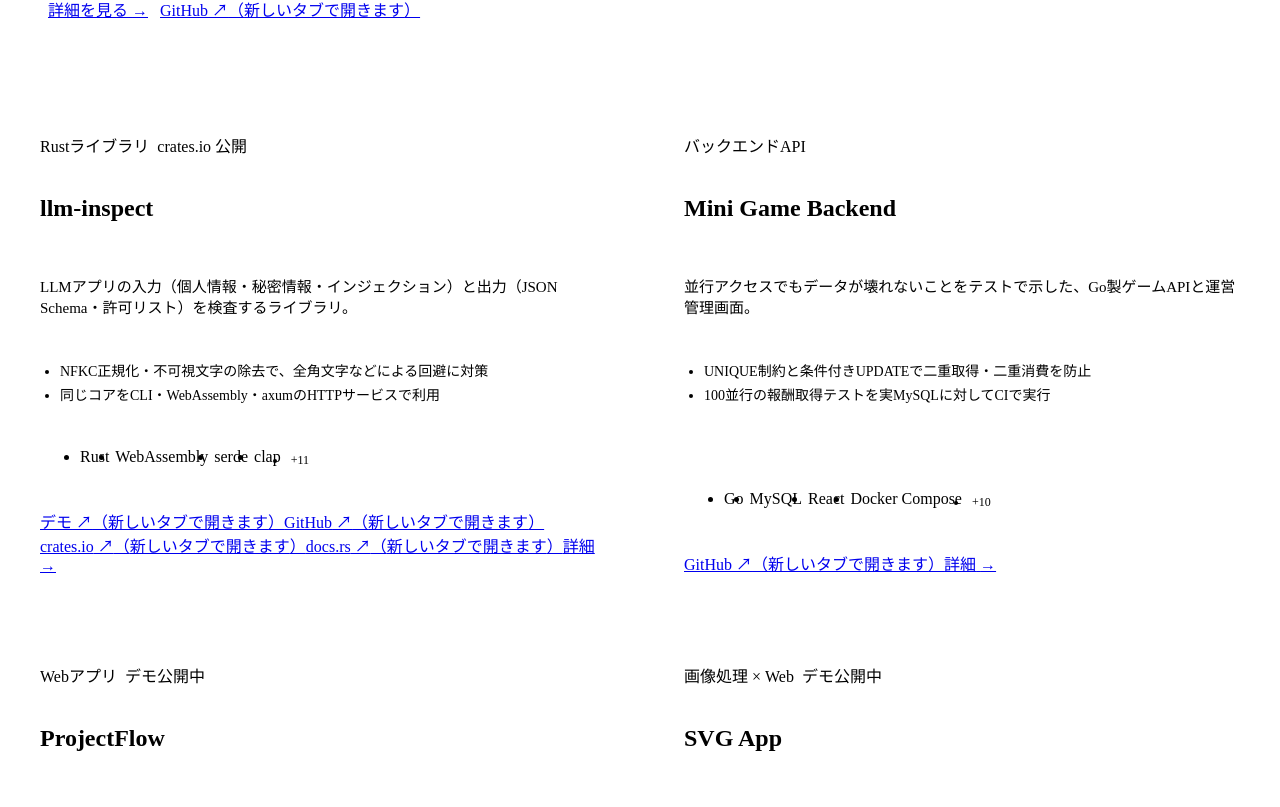
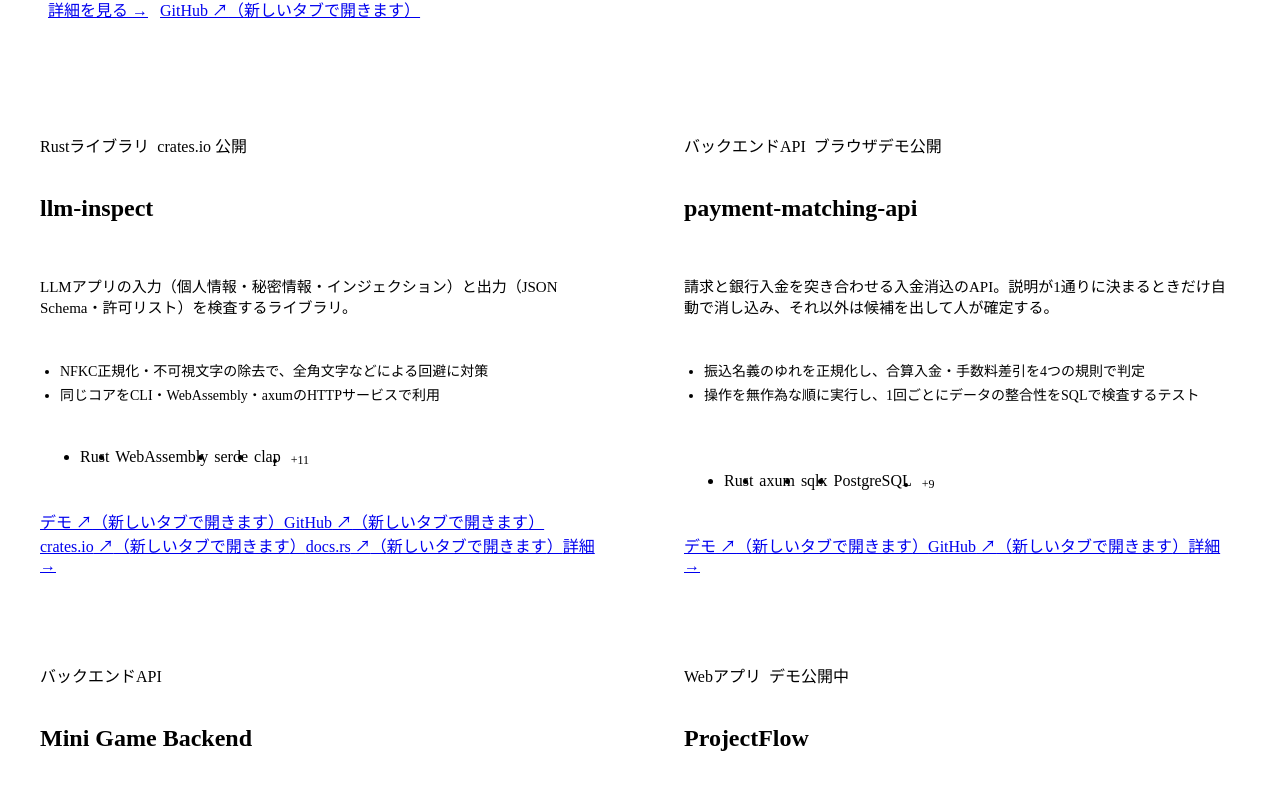
Before and after one commit to TakahiroNago/portfolio-site, a React (Vite) app: page / in a window 1280 px wide. Shown: the part 2332-3139 px from the top of the page. Built offline with nearby package versions, Linux system fonts and the light colour scheme; the HTML template or start-up script is replaced by a standard one.

Commit message:
feat: payment-matching-api（入金消込API）をプロジェクトに追加し、スキルに axum を追加
Co-Authored-By: Claude Fable 5.2 <noreply@anthropic.com>

```diff
--- a/src/content/ja.ts
+++ b/src/content/ja.ts
@@ -369,6 +369,132 @@ export const ja: SiteContent = {
         { label: '利用形態', items: ['clap（CLI）', 'axum（HTTP）', 'WebAssembly', 'wasm-bindgen'] },
         { label: 'テスト', items: ['proptest', 'cargo-fuzz', 'Criterion'] },
         { label: '配信・CI', items: ['Docker', 'GitHub Actions', 'GitHub Pages', 'crates.io'] },
+      ],
+    },
+    {
+      id: 'payment-matching',
+      name: 'payment-matching-api',
+      category: 'バックエンドAPI',
+      badge: { label: 'ブラウザデモ公開', tone: 'done' },
+      short: '請求と銀行入金を突き合わせる入金消込のAPI。説明が1通りに決まるときだけ自動で消し込み、それ以外は候補を出して人が確定する。',
+      points: ['振込名義のゆれを正規化し、合算入金・手数料差引を4つの規則で判定', '操作を無作為な順に実行し、1回ごとにデータの整合性をSQLで検査するテスト'],
+      keyTags: ['Rust', 'axum', 'sqlx', 'PostgreSQL'],
+      tagline: '請求と銀行入金を突き合わせる入金消込のAPIサーバー。判定の規則はブラウザ内のデモ（WebAssembly）で試せます。',
+      summary:
+        '請求（売掛金）と銀行入金の明細を突き合わせる「入金消込」のAPIサーバーを、Rust（axum・sqlx）とPostgreSQLで実装したものです。振込名義のゆれ（半角カナ、法人格の略語）を正規化して取引先を特定し、1回の入金で複数の請求を支払う合算入金や、振込手数料を差し引いた入金を判定します。自動で消し込むのは説明が1通りに決まるときだけで、それ以外は候補を出して人が確定します。同じ明細を2回取り込んでも二重に計上せず、どの規則で、どの請求に、なぜ消し込んだかを入金ごとに記録します。データはすべて架空で、APIサーバーに画面はなく、認証は固定のトークン1つです。判定の規則は、WebAssemblyにしたブラウザ内デモで試せます（デモが扱うのは1回の取り込みの自動判定で、データベースを通る部分は含みません）。',
+      meta: [
+        { label: '役割', value: '個人開発' },
+        { label: '構成', value: 'APIサーバー（画面なし）＋ ブラウザ内デモ' },
+        { label: 'デモ', value: '1回の取り込みの自動判定（WebAssembly）' },
+        { label: '動作', value: 'Docker Compose（MIT）' },
+      ],
+      keyDecision:
+        '間違った請求を消し込むほうが、人の確認待ちになるより害が大きいと考え、自動で確定するのは説明が1通りに決まるときだけにしています。同額の請求が2件ある、組み合わせが2通りある、といった場合は候補にとどめ、手数料の差引と名義不明は1通りでも人が確定します。名義の照合も完全一致だけで、あいまい一致はしません。',
+      tags: [
+        'Rust',
+        'axum',
+        'sqlx',
+        'tokio',
+        'PostgreSQL',
+        'serde',
+        'WebAssembly',
+        'wasm-bindgen',
+        'proptest',
+        'cargo-deny',
+        'Docker Compose',
+        'GitHub Actions',
+        'GitHub Pages',
+      ],
+      links: [
+        { label: 'デモ（ブラウザ内で判定）', short: 'デモ', href: 'https://takahironago.github.io/payment-matching-api/' },
+        { label: 'GitHub', href: 'https://github.com/TakahiroNago/payment-matching-api' },
+      ],
+      screenshot: {
+        src: '/images/projects/payment-matching.png',
+        alt: 'payment-matching-apiのブラウザ内デモ。入金4件の判定結果として「自動確定1件、候補2件、未消込1件」と表示され、1行目は規則R2で自動確定、2行目は手数料440円を差し引いた入金として規則R3の候補、3行目は名義が未登録のため規則R4の候補になり、それぞれの理由が文章で示されている。',
+        width: 1440,
+        height: 900,
+      },
+      featureGroups: [
+        {
+          title: '自動突合',
+          items: [
+            '振込名義を正規化して取引先を特定（半角カナを全角に、「ｶ)」などの法人格と空白を除去）。表記のゆれは別名の登録で吸収し、候補の確定時に名義を覚えさせることもできる',
+            '4つの規則を上から順に評価：同額の請求（R1）、複数の請求の合計（R2）、振込手数料を差し引いた金額（R3）、名義不明で金額だけ一致（R4）',
+            '自動で確定するのは説明が1通りのときだけ。判定はDBに触れない純粋関数で、この性質を総当たりとの比較でプロパティテスト',
+            'どの規則で、どの請求に、なぜ消し込んだか（または消し込めなかったか）を入金ごとに記録',
+          ],
+        },
+        {
+          title: 'データの整合性',
+          items: [
+            '1件の入金に有効な消込は1つまで（部分一意インデックス）。1件の請求は1回しか消し込めない（条件付きUPDATEの更新行数を検査し、足りなければ409）',
+            '取り込みはIdempotency-Keyと内容のハッシュで冪等にし、途中で失敗すると何も残らない。別のキーでも同じ内容のバッチは拒否',
+            '消込の状態を変える処理はadvisory lockで直列に実行。ロックを待つのは5秒までで、超えたら何も書き込まずに503を返す',
+            '請求が消し込まれると、同じ請求を含む他の入金の候補は自動で取消になり、理由が履歴に残る',
+          ],
+        },
+        {
+          title: '人による確定と訂正',
+          items: [
+            '候補の確定・却下、手動消込、確定済みの消込の取消。取り消した消込は理由（5種類）と一緒に履歴として残す',
+            '別名や請求を後から登録した場合などに、未消込の入金を判定し直す再判定',
+            '登録の間違いをAPIで訂正（間違った別名の削除、請求の無効化）',
+          ],
+        },
+        {
+          title: 'テスト・CI',
+          items: [
+            '単体・プロパティテスト37件と、実際のPostgreSQLに対する結合テスト41件（テストごとに専用のデータベース）',
+            '取り込み・確定・取消・手動消込・再判定など9種類の操作をシードから決めた順に400回実行し、1回ごとに入金・消込・請求の間の規則（7つ）をSQLで検査。検査自体も、データをわざと壊して検出できることを確認',
+            'ブラウザ内デモがサーバーと同じ判定をすることを、無作為に作った60通りの取り込みで比較',
+            'SQLはsqlxのマクロでコンパイル時に検査し、CIでスキーマとの一致を確認',
+            'GitHub Actionsでfmt、clippy（警告ゼロ）、テスト、wasm32ビルド、cargo-deny、Dockerイメージの起動を確認し、デモをGitHub Pagesへ配信',
+          ],
+        },
+      ],
+      architecture: {
+        title: '取り込みから消込まで',
+        lead: '名義の正規化と突合の規則はI/Oを持たないクレートに分け、APIサーバーとブラウザ内デモの両方から使います。',
+        paths: [
+          {
+            title: 'A. 取り込みと自動突合',
+            description: '1回の取り込みは1つのトランザクションで、全部成功するか何も残らないかのどちらかです。',
+            steps: [
+              { label: 'クライアント', detail: 'Bearerトークン・Idempotency-Key', via: 'HTTP / JSON' },
+              { label: 'axum', detail: '認証・入力検証・RFC 9457のエラー' },
+              { label: 'トランザクション', detail: 'advisory lockで直列化・重複の検査' },
+              { label: '突合の規則', detail: '名義の正規化・R1〜R4' },
+              { label: 'PostgreSQL', detail: '消込と判定の根拠を保存' },
+            ],
+          },
+          {
+            title: 'B. 人による確定',
+            description: '説明が1通りに決まらない入金は候補にとどめ、人が確定します。',
+            steps: [
+              { label: '候補', detail: '説明が複数・手数料差引・名義不明' },
+              { label: '人の判断', detail: '確定 / 却下 / 手動消込', emphasis: 'filled' },
+              { label: '整合性の検査', detail: '金額の一致・請求が未消込か' },
+              { label: 'PostgreSQL', detail: '請求を消込済みに。他の入金の候補は取消' },
+            ],
+          },
+          {
+            title: 'C. ブラウザ内デモ',
+            description: '1回の取り込みの自動判定を、サーバーなしで試せます。入力は送信されません。',
+            steps: [
+              { label: 'ページ', detail: '取引先・請求・入金を入力' },
+              { label: 'WebAssembly', detail: 'サーバーと同じ規則' },
+              { label: '判定と理由', detail: '自動確定 / 候補 / 未消込' },
+            ],
+          },
+        ],
+        sharedCore: { label: '共通のコア', value: 'domain クレート（名義の正規化と突合の規則。I/Oなし）を、APIサーバーとWebAssemblyのデモから利用' },
+      },
+      stack: [
+        { label: 'API', items: ['Rust', 'axum', 'sqlx', 'tokio', 'PostgreSQL'] },
+        { label: 'デモ', items: ['WebAssembly', 'wasm-bindgen'] },
+        { label: 'テスト', items: ['proptest', 'sqlx::test'] },
+        { label: 'インフラ・CI', items: ['Docker Compose', 'GitHub Actions', 'GitHub Pages', 'cargo-deny'] },
       ],
     },
     {
@@ -907,6 +1033,7 @@ export const ja: SiteContent = {
         { name: 'Laravel' },
         { name: 'Laravel Sanctum' },
         { name: 'Better Auth' },
+        { name: 'axum' },
         { name: 'PostgreSQL' },
         { name: 'MySQL' },
         { name: 'Redis' },
```
Also changed, not shown: public/images/projects/payment-matching.png (added).
